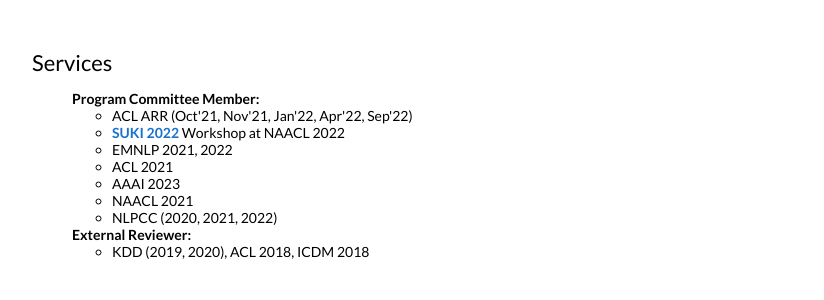
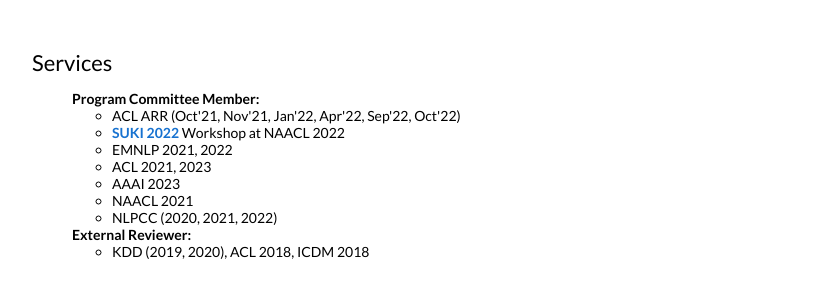
Before and after one commit to zhenwang9102/zhenwang9102.github.io, a Jekyll site: the page built from _posts/2019-06-02-venue.markdown, in a window 1280 px wide and 900 px high, scrolled down 3012 px. Shown: the part 487-787 px from the top of the window, without its empty margins (228-1052 px from the left). Built offline with Jekyll 4.4.1, drawn with Linux system fonts in a browser that asks for light colours.

Commit message:
Update default.html

```diff
--- a/_layouts/default.html
+++ b/_layouts/default.html
@@ -515,7 +515,7 @@
                 <b>Program Committee Member:</b>
                 <ul>
                   <li>
-                    ACL ARR (Oct'21, Nov'21, Jan'22, Apr'22, Sep'22)
+                    ACL ARR (Oct'21, Nov'21, Jan'22, Apr'22, Sep'22, Oct'22)
                   </li>
                   <li>
                     <b><a href="https://suki-workshop.github.io/">SUKI 2022</a></b> Workshop at NAACL 2022
@@ -524,7 +524,7 @@
                     EMNLP 2021, 2022
                   </li>
                   <li>
-                    ACL 2021
+                    ACL 2021, 2023
                   </li>
                   <li>
                     AAAI 2023
```
